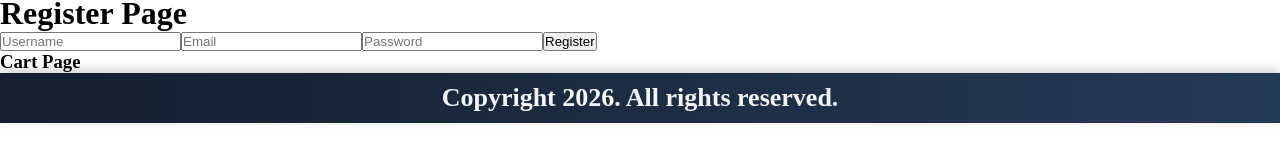
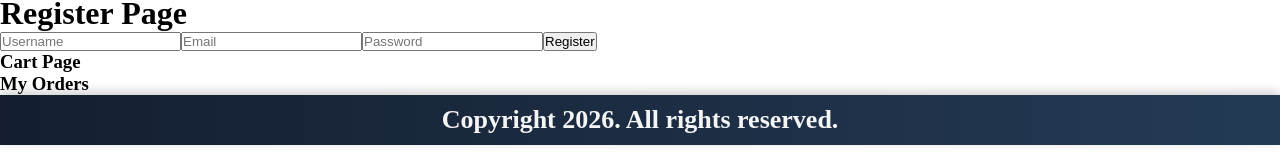
Before and after one commit to shivaganesh720/frontend-app, a React (Vite) app: page / in a window 1280 px wide. Shown: the part 181-344 px from the top of the page. Built offline with nearby package versions, Linux system fonts and the light colour scheme; no server answers.

Commit message:
added orders.jsx

```diff
--- a/src/App.jsx
+++ b/src/App.jsx
@@ -4,6 +4,7 @@ import Footer from "./components/Footer";
 import Login from "./components/Login";
 import Register from "./components/Register";
 import Cart from "./components/Cart";
+import Orders from "./components/Orders";
 
 function App() {
   return (
@@ -18,6 +19,8 @@ function App() {
 
       <Cart />
 
+      <Orders />
+
       <Footer />
     </div>
   );
--- /dev/null
+++ b/src/components/Orders.jsx
@@ -0,0 +1,9 @@
+function Orders() {
+    return (
+        <div>
+            <h3>My Orders</h3>
+        </div>
+    );
+}
+
+export default Orders;
```
